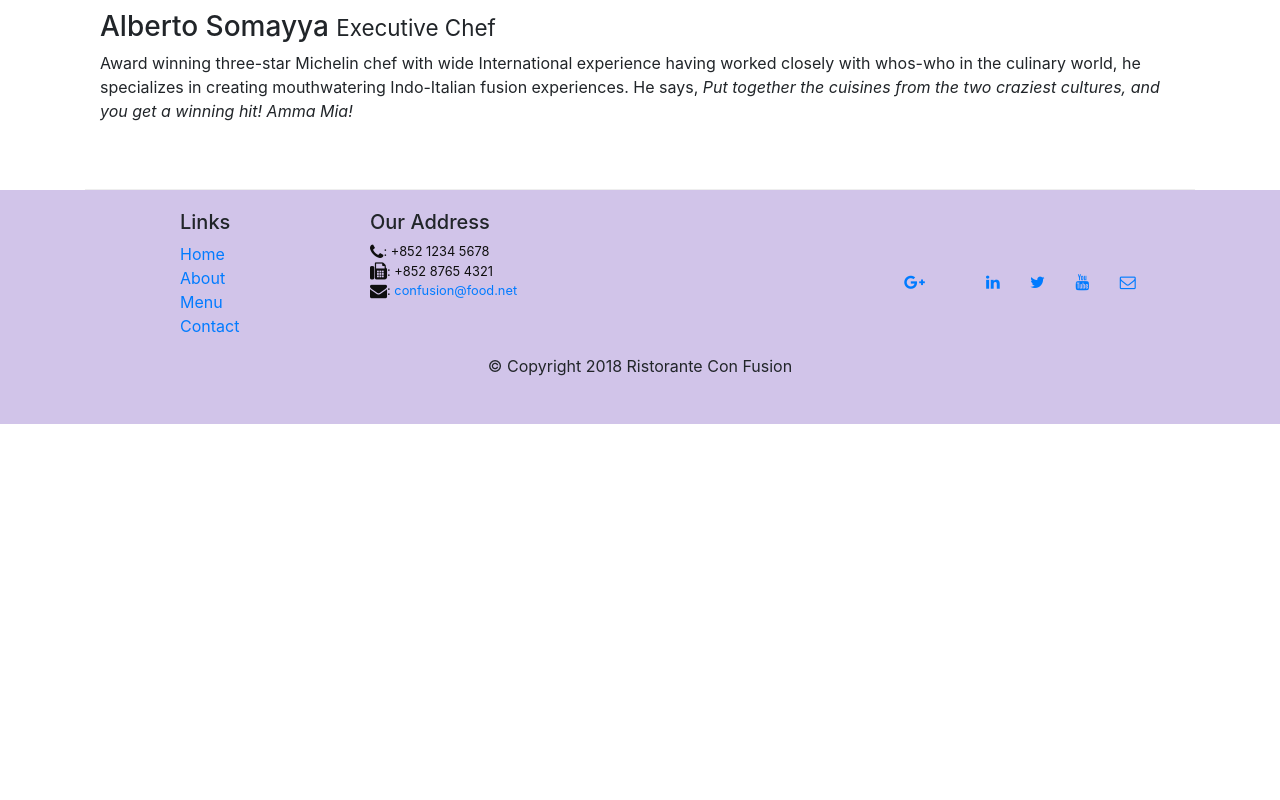
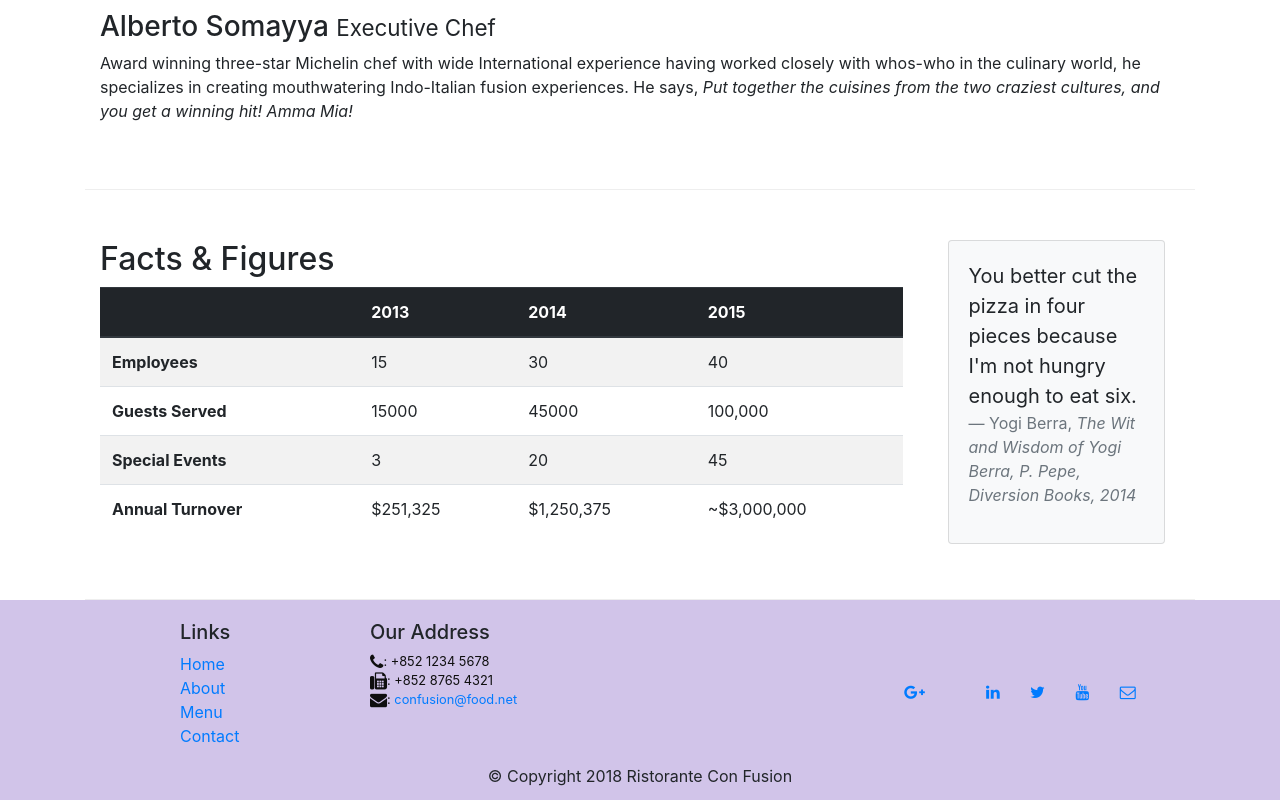
Before and after one commit to LoamySand/WebStack, a website: page aboutus.html in a window 1280 px wide. Shown: the part 1364-2164 px from the top of the page. Before the commit the page ends 1788 px from the top, so only its background shows below. Drawn offline with nearby package versions, Linux system fonts and the light colour scheme; some icons are missing.

Commit message:
Tables and Cards

```diff
--- a/aboutus.html
+++ b/aboutus.html
@@ -68,11 +68,25 @@
                 <p>Started in 2010, Ristorante con Fusion quickly established itself as a culinary icon par excellence in Hong Kong. With its unique brand of world fusion cuisine that can be found nowhere else, it enjoys patronage from the A-list clientele in Hong Kong.  Featuring four of the best three-star Michelin chefs in the world, you never know what will arrive on your plate the next time you visit us.</p>
                 <p>The restaurant traces its humble beginnings to <em>The Frying Pan</em>, a successful chain started by our CEO, Mr. Peter Pan, that featured for the first time the world's best cuisines in a pan.</p>
             </div>
-            <div>
-                <!--ADDITIONAL CONTENT LATER-->
+            <div class="col-12 col-sm-6">
+                    <div class="card">
+                        <h3 class="card-header bg-primary text-white">Facts At
+                            a Glance</h3>
+                        <div class="card-body">
+                            <dl class="row">
+                                <dt class="col-6">Started</dt>
+                                <dd class="col-6">3 Feb. 2013</dd>
+                                <dt class="col-6">Major Stake Holder</dt>
+                                <dd class="col-6">HK Fine Foods Inc.</dd>
+                                <dt class="col-6">Last Year's Turnover</dt>
+                                <dd class="col-6">$1,250,375</dd>
+                                <dt class="col-6">Employees</dt>
+                                <dd class="col-6">40</dd>
+                            </dl>
+                        </div>
+                    </div>
             </div>
         </div>
-
 
         <div class="row row-content">
             <div class="col-12">
@@ -87,6 +101,67 @@
                 <p class="d-none d-sm-block">Award winning three-star Michelin chef with wide International experience having worked closely with whos-who in the culinary world, he specializes in creating mouthwatering Indo-Italian fusion experiences. He says, <em>Put together the cuisines from the two craziest cultures, and you get a winning hit! Amma Mia!</em></p>
             </div>
        </div>
+
+        <div class="row row-content">
+            <div class="col-12 col-sm-9">
+                <h2>Facts &amp; Figures</h2>
+                <div class="table-responsive">
+                    <table class="table table-striped">
+                        <thead class="thead-dark">
+                        <tr>
+                            <th>&nbsp;</th>
+                            <th>2013</th>
+                            <th>2014</th>
+                            <th>2015</th>
+                        </tr>
+                        </thead>
+                        <tbody>
+                        <tr>
+                            <th>Employees</th>
+                            <td>15</td>
+                            <td>30</td>
+                            <td>40</td>
+                        </tr>
+                        <tr>
+                            <th>Guests Served</th>
+                            <td>15000</td>
+                            <td>45000</td>
+                            <td>100,000</td>
+                        </tr>
+                        <tr>
+                            <th>Special Events</th>
+                            <td>3</td>
+                            <td>20</td>
+                            <td>45</td>
+                        </tr>
+                        <tr>
+                            <th>Annual Turnover</th>
+                            <td>$251,325</td>
+                            <td>$1,250,375</td>
+                            <td>~$3,000,000</td>
+                        </tr>
+                        </tbody>
+                    </table>
+                </div>
+
+            </div>
+            <div class="col-12 col-sm-3">
+                <div class="col-12">
+                    <div class="card card-body bg-light">
+                        <blockquote class="blockquote">
+                            <p class="mb-0">You better cut the pizza in four
+                                pieces because
+                                I'm not hungry enough to eat six.</p>
+                            <footer class="blockquote-footer">Yogi Berra,
+                                <cite title="Source Title">The Wit and Wisdom
+                                    of Yogi Berra,
+                                    P. Pepe, Diversion Books, 2014</cite>
+                            </footer>
+                        </blockquote>
+                    </div>
+                </div>
+            </div>
+        </div>
 
     </div>
 
```
